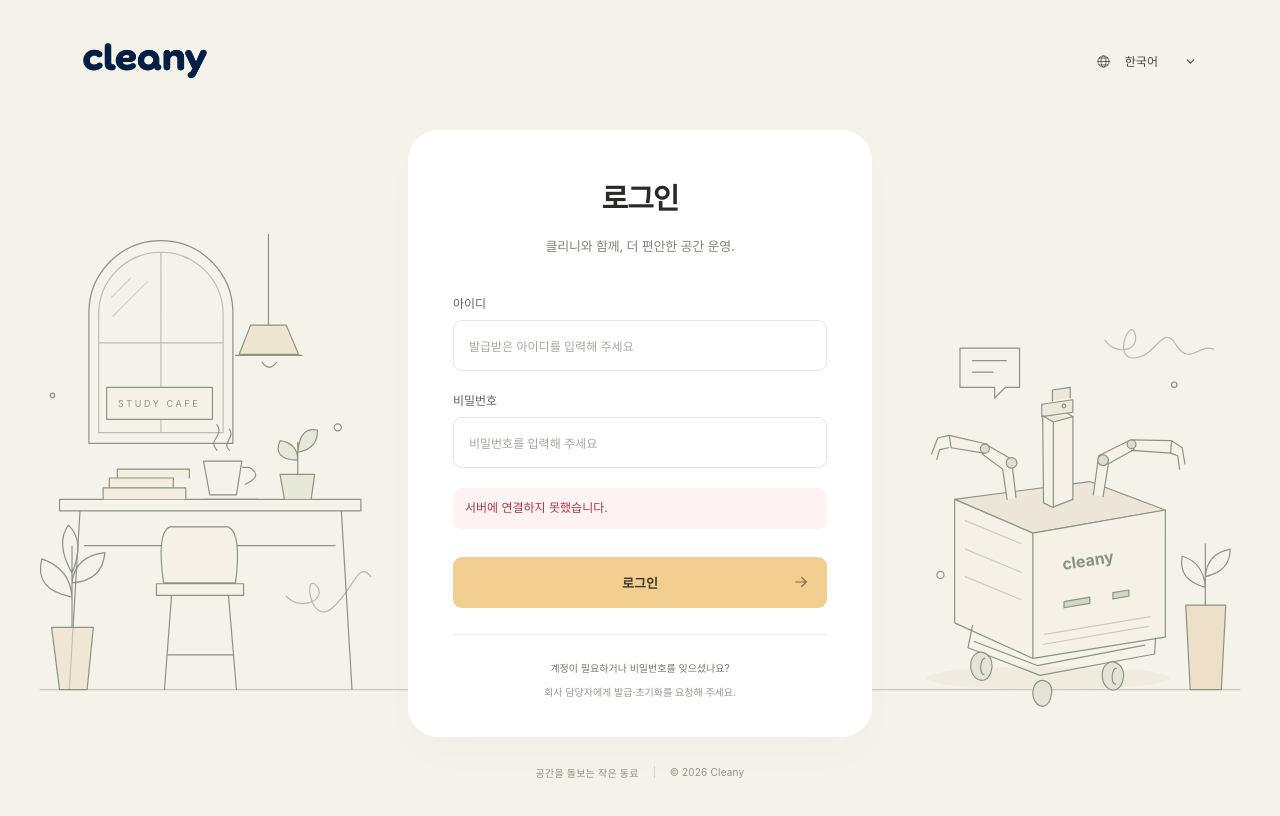
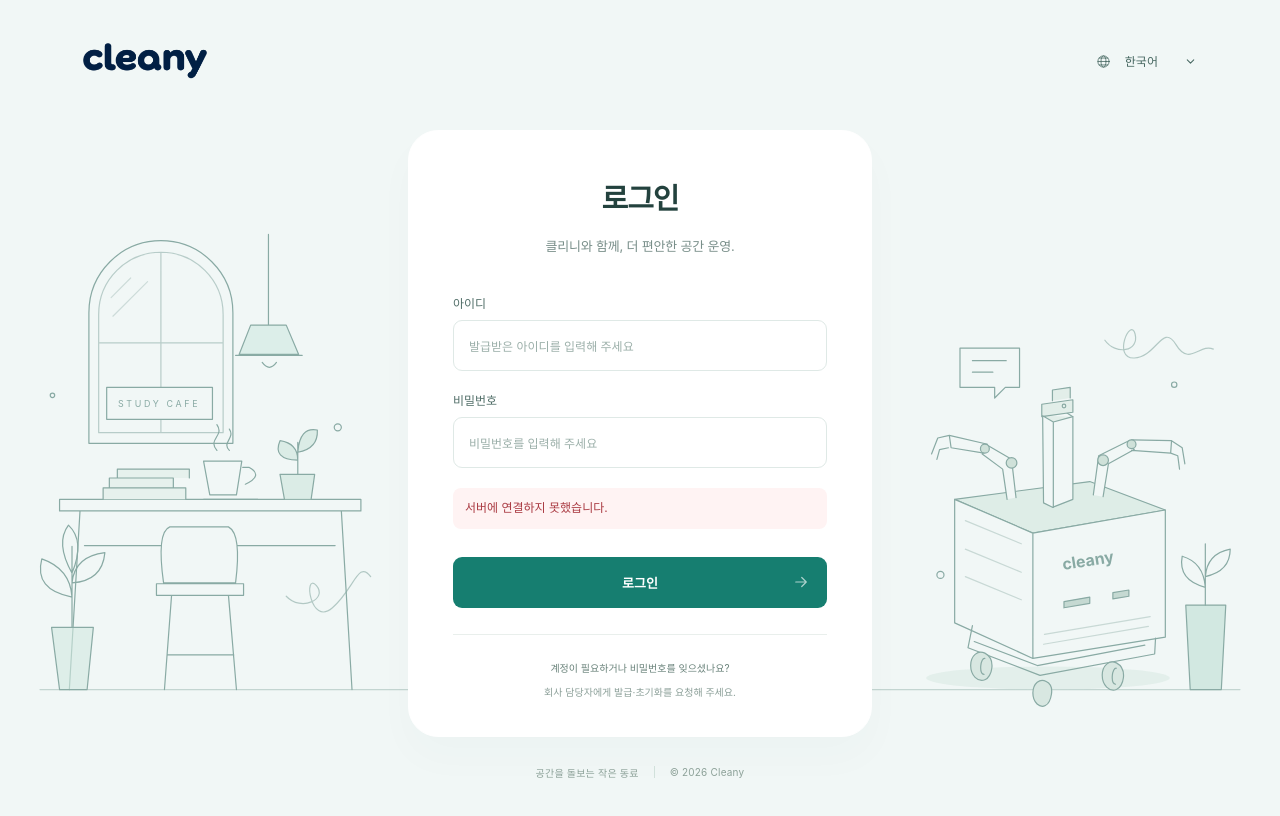
Before and after one commit to asm17-moving-agent/cleany-control-plane, a React (Vite) app in the folder apps/dashboard/: page /robot-model in a window 1280 px wide. Shown: the top 816 px of the page. Built offline with nearby package versions, Linux system fonts and the light colour scheme; no server answers.

Commit message:
style(auth): align login palette with Cleany teal theme

```diff
--- a/apps/dashboard/src/auth/AuthBackdrop.tsx
+++ b/apps/dashboard/src/auth/AuthBackdrop.tsx
@@ -8,38 +8,38 @@ export function AuthBackdrop() {
         <path d="M100 288V141a81 81 0 0 1 162 0v147Z" />
         <path d="M111 276V143a70 70 0 0 1 140 0v133ZM181 73v203M111 175h140" opacity=".55" />
         <path d="m125 124 22-22m-20 43 39-39" opacity=".35" />
-        <path d="M302 53v102m-33 33 13-33h40l14 33Z" fill="#e9dcbc" fillOpacity=".55" />
+        <path d="M302 53v102m-33 33 13-33h40l14 33Z" fill="#cde7df" fillOpacity=".55" />
         <path d="M265 189h75m-45 8q8 11 16 0" />
         <path d="M67 351h339v13H67Zm23 13-12 201m306-201 12 201M95 403h282" />
-        <path d="M116 351v-13h93v13m-86-13v-11h72v11m-63-11v-10h81v10" fill="#f4eee1" />
+        <path d="M116 351v-13h93v13m-86-13v-11h72v11m-63-11v-10h81v10" fill="#e6f1ed" />
         <path d="M229 351h61m-54-5-7-38h43l-6 38Zm37-31h7q17 9-4 19m-32-38c-11-13 9-16 0-29m14 29c-9-9 7-14 0-24" />
-        <path d="m320 351-5-28h39l-4 28m-15-28v-36m0 20q-29-1-20-22 20 3 20 22m0-9q2-29 22-25 1 21-22 25" fill="#dce3ce" fillOpacity=".6" />
-        <path d="M184 445q-8-57 7-63h66q15 8 8 63ZM176 446h98v13h-98Zm17 13-8 106m72-106 9 106m-78-39h75" fill="#f5f1e7" />
-        <path d="M120 225h119v36H120Z" fill="#f5f1e7" />
+        <path d="m320 351-5-28h39l-4 28m-15-28v-36m0 20q-29-1-20-22 20 3 20 22m0-9q2-29 22-25 1 21-22 25" fill="#cde6dc" fillOpacity=".6" />
+        <path d="M184 445q-8-57 7-63h66q15 8 8 63ZM176 446h98v13h-98Zm17 13-8 106m72-106 9 106m-78-39h75" fill="#f1f7f6" />
+        <path d="M120 225h119v36H120Z" fill="#f1f7f6" />
         <text x="179" y="247" textAnchor="middle" stroke="none" fill="currentColor" fontSize="10" letterSpacing="3" fontFamily="inherit">STUDY CAFE</text>
-        <path d="M58 495h47l-7 70H67Z" fill="#ece1c8" fillOpacity=".6" />
+        <path d="M58 495h47l-7 70H67Z" fill="#d2e9e1" fillOpacity=".6" />
         <path d="M81 495v-91m0 57q-43-8-34-43 32 11 34 43m0-16q34-2 37-34-34 4-37 34m0-11q-19-34-4-54 19 18 4 54" />
         <path d="M322 460c17 18 47 3 34-12-15-16-7 47 18 25s29-54 43-35" opacity=".6" />
         <circle cx="380" cy="270" r="4" /><circle cx="59" cy="234" r="2.5" />
       </g>
       {/* Cleany: mobile base, collection body, two arms and camera mast. */}
       <g className="auth-cleany-art">
-        <ellipse cx="1179" cy="552" rx="137" ry="13" stroke="none" fill="#e4ddca" fillOpacity=".35" />
-        <path d="m1074 351 152-20 85 32-149 26Z" fill="#ece6d9" />
-        <path d="m1074 351 88 38v141l-88-40Zm88 38 149-26v143l-149 24Z" fill="#f5f1e7" />
+        <ellipse cx="1179" cy="552" rx="137" ry="13" stroke="none" fill="#c9dfd7" fillOpacity=".35" />
+        <path d="m1074 351 152-20 85 32-149 26Z" fill="#deede7" />
+        <path d="m1074 351 88 38v141l-88-40Zm88 38 149-26v143l-149 24Z" fill="#f1f7f6" />
         <path d="m1086 375 63 26m-63 6 63 26m-63 5 63 26m26 39 119-20m-120 31 118-20" opacity=".4" />
         <path d="m1094 493-5 25 81 31 129-24 1-18m-204 4 71 27 121-23" />
-        <path d="M1108 524c-8-4-16 3-16 14s8 19 16 16 13-23 0-30Zm0 6c-5-1-7 17-1 18m149-13c-8-4-16 3-16 14s8 19 16 16 13-23 0-30Zm0 6c-5-1-7 17-1 18m-78-3c-7-4-15 2-15 13s8 17 14 14 12-22 1-27" fill="#e4e3d8" />
-        <path d="m1197 466 29-5v7l-29 5Zm55-10 18-3v7l-18 3Z" fill="#b5b9a7" fillOpacity=".5" />
+        <path d="M1108 524c-8-4-16 3-16 14s8 19 16 16 13-23 0-30Zm0 6c-5-1-7 17-1 18m149-13c-8-4-16 3-16 14s8 19 16 16 13-23 0-30Zm0 6c-5-1-7 17-1 18m-78-3c-7-4-15 2-15 13s8 17 14 14 12-22 1-27" fill="#d8e7e1" />
+        <path d="m1197 466 29-5v7l-29 5Zm55-10 18-3v7l-18 3Z" fill="#9abcb0" fillOpacity=".5" />
         <text x="1225" y="426" textAnchor="middle" stroke="none" fill="currentColor" fontSize="18" fontWeight="650" fontFamily="inherit" transform="rotate(-9 1225 426)">cleany</text>
-        <path d="m1174 355-1-98 26-4 8 5v93l-23 9Z" fill="#f5f1e7" />
-        <path d="m1173 257 12 7 22-6m-22 6v96m-1-120v-12l20-3v12m-32 7 35-5v14l-35 5Z" fill="#eee8db" />
+        <path d="m1174 355-1-98 26-4 8 5v93l-23 9Z" fill="#f1f7f6" />
+        <path d="m1173 257 12 7 22-6m-22 6v96m-1-120v-12l20-3v12m-32 7 35-5v14l-35 5Z" fill="#e2eee9" />
         <circle cx="1197" cy="246" r="2" />
-        <path d="m1143 349-5-43-29-17-4 11 23 17 5 34m-26-52-37-6-2-14 43 10m-43-10-13 3-7 18m19-7-10 2-3 11" fill="#f5f1e7" />
-        <circle cx="1138" cy="310" r="6" fill="#dddccf" /><circle cx="1108" cy="294" r="5" fill="#dddccf" />
-        <path d="m1230 346 6-44 34-17 6 10-29 16-6 37m32-52 44 3 1-14-45-1m45 1 12 8 3 18m-16-12 8 3 2 15" fill="#f5f1e7" />
-        <circle cx="1241" cy="307" r="6" fill="#dddccf" /><circle cx="1273" cy="289" r="5" fill="#dddccf" />
-        <path d="M1334 470h45l-5 95h-35Z" fill="#e9d6b2" fillOpacity=".6" />
+        <path d="m1143 349-5-43-29-17-4 11 23 17 5 34m-26-52-37-6-2-14 43 10m-43-10-13 3-7 18m19-7-10 2-3 11" fill="#f1f7f6" />
+        <circle cx="1138" cy="310" r="6" fill="#cfe1d9" /><circle cx="1108" cy="294" r="5" fill="#cfe1d9" />
+        <path d="m1230 346 6-44 34-17 6 10-29 16-6 37m32-52 44 3 1-14-45-1m45 1 12 8 3 18m-16-12 8 3 2 15" fill="#f1f7f6" />
+        <circle cx="1241" cy="307" r="6" fill="#cfe1d9" /><circle cx="1273" cy="289" r="5" fill="#cfe1d9" />
+        <path d="M1334 470h45l-5 95h-35Z" fill="#bfe0d4" fillOpacity=".6" />
         <path d="M1356 470v-69m0 49q-31-8-26-35 24 7 26 35m0-12q28-6 28-31-26 5-28 31" />
         <path d="M1080 181h67v44h-16l-12 12v-12h-39Zm14 14h38m-38 13h23" />
         <path d="M1243 172c12 17 39 13 34-7s-26 28-1 27 32-40 47-15 27-2 42 5" opacity=".6" />
--- a/apps/dashboard/src/auth/auth.css
+++ b/apps/dashboard/src/auth/auth.css
@@ -3,8 +3,8 @@
   display: grid;
   place-items: center;
   padding: 130px 24px 80px;
-  background: #f5f2e9;
-  color: #282b27;
+  background: #f1f7f6;
+  color: #23423e;
   font-family: inherit;
   box-sizing: border-box;
   position: relative;
@@ -13,36 +13,36 @@
 }
 .auth-topbar { position: absolute; top: 42px; left: 6.5%; right: 6.5%; display: flex; justify-content: space-between; align-items: center; z-index: 2; }
 .auth-topbar>img { display: block; height: auto; }
-.auth-language { display: flex; align-items: center; gap: 11px; position: relative; color: #45483f; }
+.auth-language { display: flex; align-items: center; gap: 11px; position: relative; color: #466760; }
 .auth-language>svg { width: 23px; height: 23px; stroke: currentColor; stroke-width: 1.25; pointer-events: none; }
 .auth-language select { appearance: none; border: none; background: transparent; font: inherit; font-size: 12px; color: inherit; padding: 12px 23px 12px 3px; cursor: pointer; border-radius: 5px; }
 .auth-language .auth-language-chevron { width: 13px; height: 13px; position: absolute; right: 0; }
-.auth-language select:focus-visible { outline: 2px solid #718779; outline-offset: 3px; }
-.auth-backdrop { position: absolute; width: min(100%, 1640px); height: auto; left: 50%; top: 50%; transform: translate(-50%, -42%); z-index: -1; color: #8c9385; pointer-events: none; }
+.auth-language select:focus-visible { outline: 2px solid var(--selected, #209b88); outline-offset: 3px; }
+.auth-backdrop { position: absolute; width: min(100%, 1640px); height: auto; left: 50%; top: 50%; transform: translate(-50%, -42%); z-index: -1; color: #89aaa4; pointer-events: none; }
 .auth-layout { width: min(100%, 464px); }
-.auth-card { padding: 48px 44px 35px; border: 1px solid #ffffff; border-radius: 30px; background: #fff; box-shadow: 0 20px 40px #35392b04; }
+.auth-card { padding: 48px 44px 35px; border: 1px solid #ffffff; border-radius: 30px; background: #fff; box-shadow: 0 20px 40px #184b4406; }
 .auth-card h1 { text-align: center; margin: 0 0 14px; font-size: 29px; font-weight: 650; letter-spacing: -1px; line-height: 1.4; }
-.auth-intro { text-align: center; margin: 0; font-size: 13px; line-height: 1.9; color: #818478; letter-spacing: -.2px; }
+.auth-intro { text-align: center; margin: 0; font-size: 13px; line-height: 1.9; color: #788e89; letter-spacing: -.2px; }
 .auth-card form { display: grid; gap: 20px; margin: 36px 0 26px; }
 .auth-field { display: grid; gap: 9px; }
-.auth-field label { font-size: 12px; font-weight: 550; color: #5e665b; }
-.auth-field input { width: 100%; height: 51px; box-sizing: border-box; border: 1px solid #e5e7df; border-radius: 9px; padding: 0 15px; font: inherit; font-size: 13px; color: #343c32; background: #fff; transition: border-color .15s, box-shadow .15s; }
-.auth-field input::placeholder { color: #a3a89d; font-size: 12px; }
-.auth-field input:hover { border-color: #bdc5b7; }
-.auth-field input:focus { outline: none; border-color: #859a80; box-shadow: 0 0 0 3px #f1f5ed; }
-.auth-field small { font-size: 11px; line-height: 1.6; color: #89917f; }
-.auth-submit { width: 100%; margin-top: 8px; padding: 0 17px; height: 51px; display: flex; align-items: center; justify-content: center; position: relative; border: none; border-radius: 9px; background: #f3ce91; color: #3f3828; font: inherit; font-size: 13px; font-weight: 650; cursor: pointer; transition: background .15s; }
+.auth-field label { font-size: 12px; font-weight: 550; color: #516e68; }
+.auth-field input { width: 100%; height: 51px; box-sizing: border-box; border: 1px solid #dfe9e6; border-radius: 9px; padding: 0 15px; font: inherit; font-size: 13px; color: #284b44; background: #fff; transition: border-color .15s, box-shadow .15s; }
+.auth-field input::placeholder { color: #9bafa9; font-size: 12px; }
+.auth-field input:hover { border-color: #b6cec7; }
+.auth-field input:focus { outline: none; border-color: var(--selected, #209b88); box-shadow: 0 0 0 3px #e5f3ef; }
+.auth-field small { font-size: 11px; line-height: 1.6; color: #859b95; }
+.auth-submit { width: 100%; margin-top: 8px; padding: 0 17px; height: 51px; display: flex; align-items: center; justify-content: center; position: relative; border: none; border-radius: 9px; background: #167e70; color: #ffffff; font: inherit; font-size: 13px; font-weight: 650; cursor: pointer; transition: background .15s; }
 .auth-submit svg { position: absolute; right: 17px; width: 18px; height: 18px; opacity: .65; }
-.auth-submit:hover { background: #eec07a; }
-.auth-submit:focus-visible, .auth-secondary:focus-visible { outline: 3px solid #a3af92; outline-offset: 3px; }
+.auth-submit:hover { background: #116b5f; }
+.auth-submit:focus-visible, .auth-secondary:focus-visible { outline: 3px solid #8dc9ba; outline-offset: 3px; }
 .auth-submit:disabled { opacity: .6; cursor: wait; }
 .auth-card .auth-error { color: #aa3a42; padding: 10px 12px; border-radius: 8px; background: #fff3f3; font-size: 12px; line-height: 1.7; margin: 0; }
-.auth-help { border-top: 1px solid #eeefe9; padding-top: 24px; display: grid; gap: 6px; text-align: center; font-size: 10px; line-height: 1.8; color: #93998c; }
-.auth-help>span:first-child { color: #727b69; }
-.auth-secondary { border: none; background: none; font: inherit; font-size: 12px; color: #728269; padding: 4px; cursor: pointer; }
-.auth-secondary:hover { color: #3e5838; }
-.auth-footer { text-align: center; color: #8e9586; font-size: 10px; margin-top: 28px; letter-spacing: .2px; display: flex; justify-content: center; align-items: center; gap: 15px; }
-.auth-footer>span+span { padding-left: 15px; border-left: 1px solid #d2d5c8; }
+.auth-help { border-top: 1px solid #e9efec; padding-top: 24px; display: grid; gap: 6px; text-align: center; font-size: 10px; line-height: 1.8; color: #8b9f98; }
+.auth-help>span:first-child { color: #6a837b; }
+.auth-secondary { border: none; background: none; font: inherit; font-size: 12px; color: #527e71; padding: 4px; cursor: pointer; }
+.auth-secondary:hover { color: #206b59; }
+.auth-footer { text-align: center; color: #8ca198; font-size: 10px; margin-top: 28px; letter-spacing: .2px; display: flex; justify-content: center; align-items: center; gap: 15px; }
+.auth-footer>span+span { padding-left: 15px; border-left: 1px solid #d1e1db; }
 @media (min-width: 1600px) { .auth-layout { width: 490px; }.auth-card { padding: 54px 48px 40px; } }
 @media (max-width: 1050px) { .auth-backdrop { width: 1300px; opacity: .6; }.auth-cafe-art { transform: translateX(-75px); }.auth-cleany-art { transform: translateX(75px); } }
 @media (max-width: 600px) {
```
